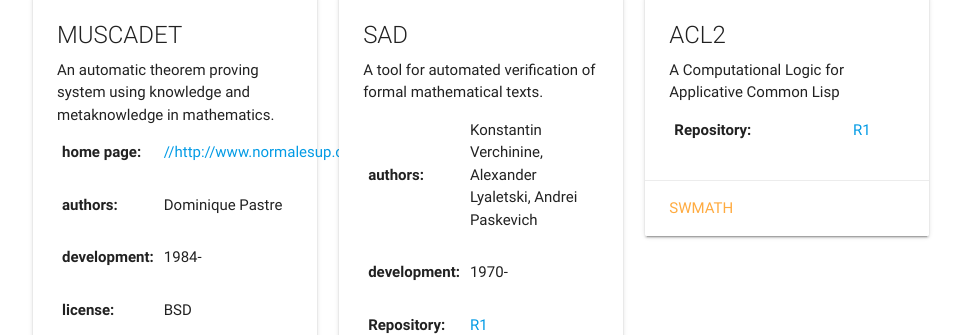
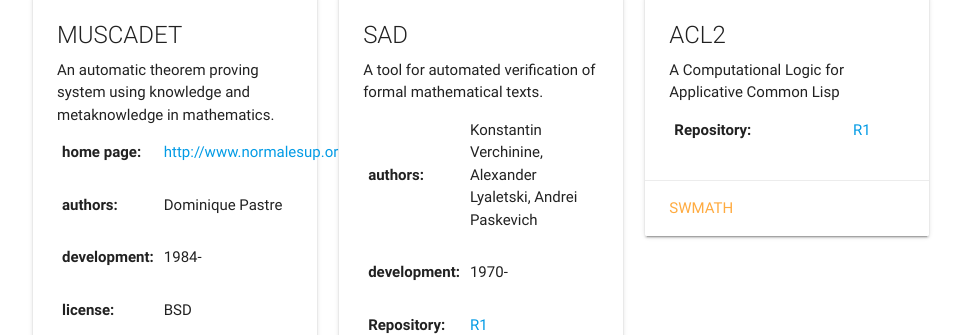
Before and after one commit to theoremprover-museum/theoremprover-museum.github.io, a Jekyll site: the page built from active/index.md, in a window 1280 px wide and 900 px high, scrolled down 395 px. Shown: the part 117-452 px from the top of the window, without its empty margins (159-1120 px from the left). Built offline with Jekyll 4.4.1, drawn with Linux system fonts in a browser that asks for light colours.

Commit message:
draining

```diff
--- a/_data/provers.yml
+++ b/_data/provers.yml
@@ -189,7 +189,7 @@
   teaser: An automatic theorem proving system using knowledge and metaknowledge in mathematics.
   TPMarchive: muscadet
   swmath: http://swmath.org/software/6859
-  homepage: //http://www.normalesup.org/~pastre/muscadet/muscadet.html
+  homepage: http://www.normalesup.org/~pastre/muscadet/muscadet.html
   development: 1984-
   language: Prolog
   license: BSD
```
